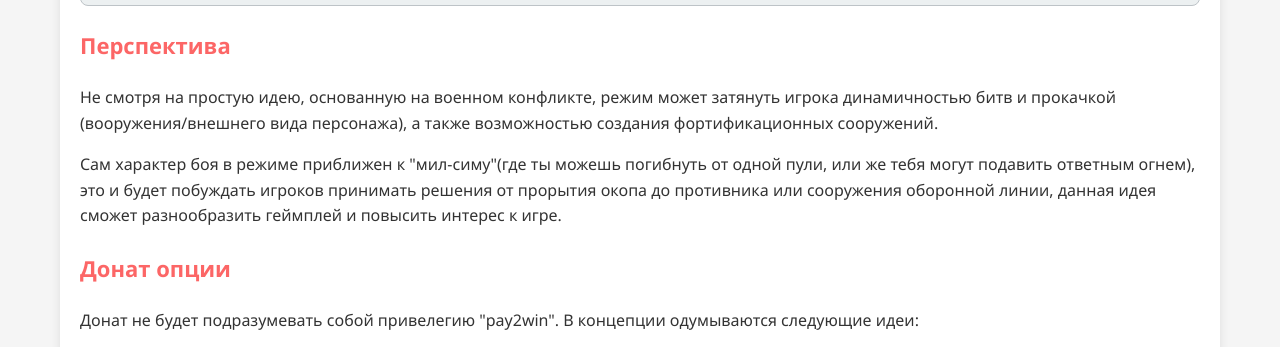
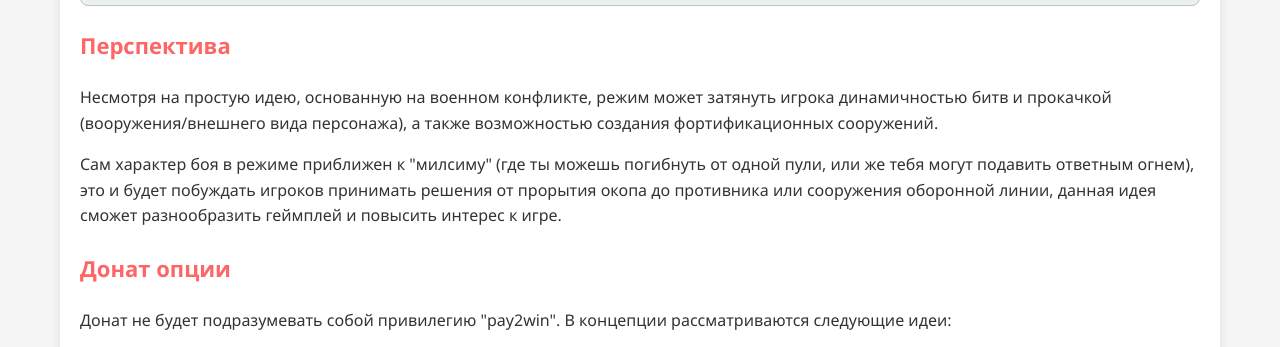
Before and after one commit to jinninja/preza, a plain HTML site: page index.html in a window 1280 px wide. Shown: the part 1310-1657 px from the top of the page. Drawn offline with Linux system fonts and the light colour scheme.

Commit message:
Изменения в орфографии и т.п.

```diff
--- a/index.html
+++ b/index.html
@@ -34,10 +34,10 @@
                     <img src="buildMenu.png">
                 </div>
                 <h3>Перспектива</h3>
-                <p>Не смотря на простую идею, основанную на военном конфликте, режим может затянуть игрока динамичностью битв и прокачкой (вооружения/внешнего вида персонажа), а также возможностью создания фортификационных сооружений.</p>
-                <p>Сам характер боя в режиме приближен к "мил-симу"(где ты можешь погибнуть от одной пули, или же тебя могут подавить ответным огнем), это и будет побуждать игроков принимать решения от прорытия окопа до противника или сооружения оборонной линии, данная идея сможет разнообразить геймплей и повысить интерес к игре.</p>
+                <p>Несмотря на простую идею, основанную на военном конфликте, режим может затянуть игрока динамичностью битв и прокачкой (вооружения/внешнего вида персонажа), а также возможностью создания фортификационных сооружений.</p>
+                <p>Сам характер боя в режиме приближен к "милсиму" (где ты можешь погибнуть от одной пули, или же тебя могут подавить ответным огнем), это и будет побуждать игроков принимать решения от прорытия окопа до противника или сооружения оборонной линии, данная идея сможет разнообразить геймплей и повысить интерес к игре.</p>
                 <h3>Донат опции</h3>
-                <p>Донат не будет подразумевать собой привелегию "pay2win". В концепции одумываются следующие идеи:</p>
+                <p>Донат не будет подразумевать собой привилегию "pay2win". В концепции рассматриваются следующие идеи:</p>
                 <ul>
                     <li>Батлпас</li>
                     <li>VIP-Status</li>
```
